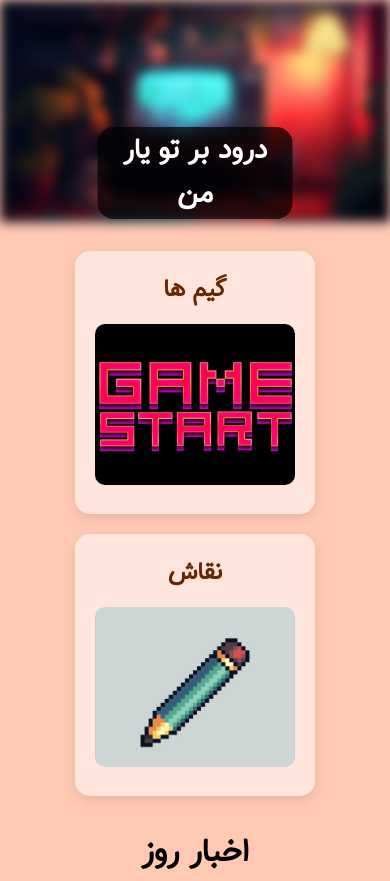
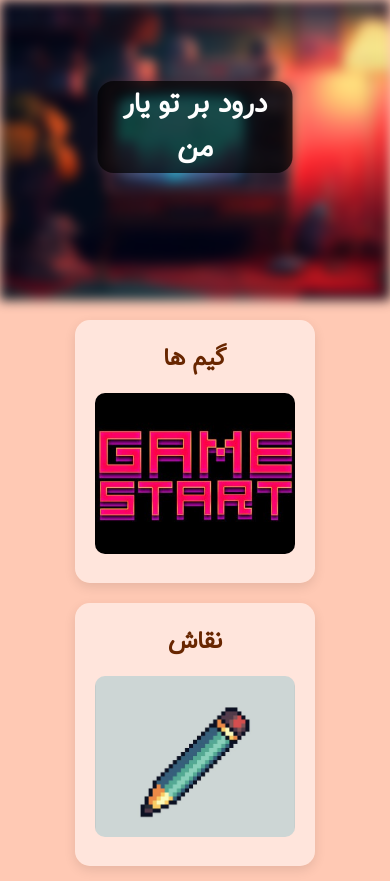
Before and after one commit to shervinhtf/TV_Days, a plain HTML site: page index.html in a window 390 px wide. Shown: the top 881 px of the page. Drawn offline with Linux system fonts and the light colour scheme; a web font is replaced by a local one.

Commit message:
Add files via upload

```diff
--- a/style.css
+++ b/style.css
@@ -143,8 +143,17 @@ body {
         width: 90%;
     }
 
+    .header{
+        height: 300px;
+    }
+
+    .header img{
+        height: 100%;
+        object-fit: cover;
+    }
+
     .header-text{
         top: 15%;
-        transform: translate(-50%,0);
+        transform: translate(-50%,-50%);
     }
 }
```
